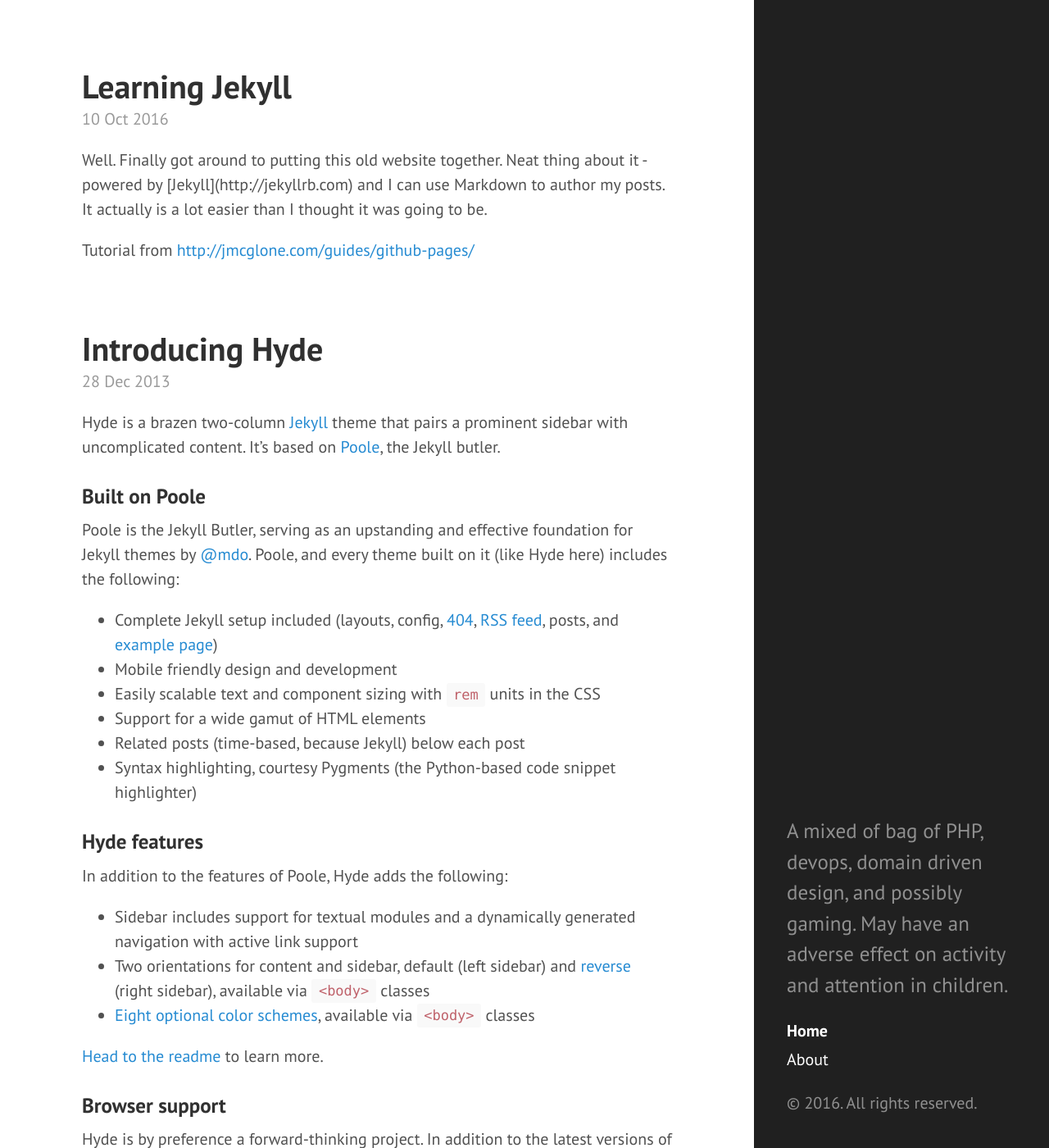
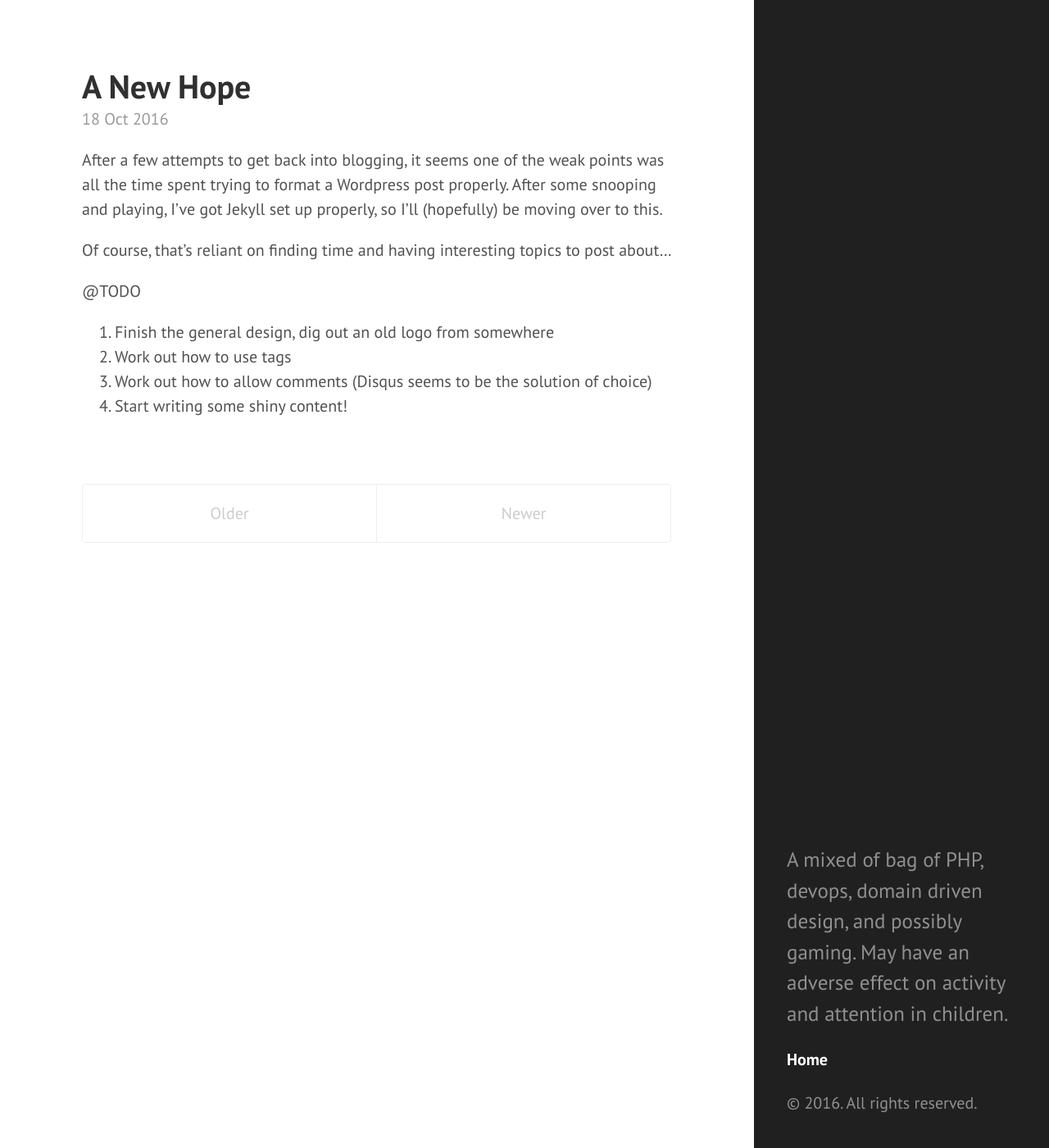
Before and after one commit to chrisarmitage/chrisarmitage.gihub.io, a Jekyll site: the page built from index.html, in a window 1280 px wide and 1400 px high. Shown: the whole window at 82% size. Built offline with Jekyll 4.4.1, drawn with Linux system fonts in a browser that asks for light colours; the list of posts is cut into pages by our own code; some of the changed text lies outside the part shown.

Commit message:
Post cleanup

```diff
--- a/_posts/2012-02-06-whats-jekyll.md
+++ /dev/null
@@ -1,12 +0,0 @@
----
-layout: post
-title: What's Jekyll?
----
-
-[Jekyll](http://jekyllrb.com) is a static site generator, an open-source tool for creating simple yet powerful websites of all shapes and sizes. From [the project's readme](https://github.com/mojombo/jekyll/blob/master/README.markdown):
-
-  > Jekyll is a simple, blog aware, static site generator. It takes a template directory [...] and spits out a complete, static website suitable for serving with Apache or your favorite web server. This is also the engine behind GitHub Pages, which you can use to host your project’s page or blog right here from GitHub.
-
-It's an immensely useful tool and one we encourage you to use here with Hyde.
-
-Find out more by [visiting the project on GitHub](https://github.com/mojombo/jekyll).
--- a/_posts/2013-12-28-introducing-hyde.md
+++ /dev/null
@@ -1,37 +0,0 @@
----
-layout: post
-title: Introducing Hyde
----
-
-Hyde is a brazen two-column [Jekyll](http://jekyllrb.com) theme that pairs a prominent sidebar with uncomplicated content. It's based on [Poole](http://getpoole.com), the Jekyll butler.
-
-### Built on Poole
-
-Poole is the Jekyll Butler, serving as an upstanding and effective foundation for Jekyll themes by [@mdo](https://twitter.com/mdo). Poole, and every theme built on it (like Hyde here) includes the following:
-
-* Complete Jekyll setup included (layouts, config, [404](/404), [RSS feed](/atom.xml), posts, and [example page](/about))
-* Mobile friendly design and development
-* Easily scalable text and component sizing with `rem` units in the CSS
-* Support for a wide gamut of HTML elements
-* Related posts (time-based, because Jekyll) below each post
-* Syntax highlighting, courtesy Pygments (the Python-based code snippet highlighter)
-
-### Hyde features
-
-In addition to the features of Poole, Hyde adds the following:
-
-* Sidebar includes support for textual modules and a dynamically generated navigation with active link support
-* Two orientations for content and sidebar, default (left sidebar) and [reverse](https://github.com/poole/lanyon#reverse-layout) (right sidebar), available via `<body>` classes
-* [Eight optional color schemes](https://github.com/poole/hyde#themes), available via `<body>` classes
-
-[Head to the readme](https://github.com/poole/hyde#readme) to learn more.
-
-### Browser support
-
-Hyde is by preference a forward-thinking project. In addition to the latest versions of Chrome, Safari (mobile and desktop), and Firefox, it is only compatible with Internet Explorer 9 and above.
-
-### Download
-
-Hyde is developed on and hosted with GitHub. Head to the <a href="https://github.com/poole/hyde">GitHub repository</a> for downloads, bug reports, and features requests.
-
-Thanks!
--- a/_posts/2016-10-10-learning-jekyll.md
+++ /dev/null
@@ -1,7 +0,0 @@
----
-layout: post
-title: "Learning Jekyll"
-date: 2016-10-10
----
-<p>Well. Finally got around to putting this old website together. Neat thing about it - powered by [Jekyll](http://jekyllrb.com) and I can use Markdown to author my posts. It actually is a lot easier than I thought it was going to be.</p>
-<p>Tutorial from <a href="http://jmcglone.com/guides/github-pages/">http://jmcglone.com/guides/github-pages/</a></p>
--- /dev/null
+++ b/_posts/2016-10-18-a-new-hope.md
@@ -0,0 +1,16 @@
+---
+layout: post
+title: "A New Hope"
+date: 2016-10-18
+---
+
+After a few attempts to get back into blogging, it seems one of the weak points was all the time spent trying to format a Wordpress post properly. After some snooping and playing, I've got Jekyll set up properly, so I'll (hopefully) be moving over to this.
+
+Of course, that's reliant on finding time and having interesting topics to post about...
+
+@TODO
+
+1. Finish the general design, dig out an old logo from somewhere
+2. Work out how to use tags
+3. Work out how to allow comments (Disqus seems to be the solution of choice)
+4. Start writing some shiny content!
--- a/about.md
+++ /dev/null
@@ -1,30 +0,0 @@
----
-layout: page
-title: About
----
-
-<p class="message">
-  Hey there! This page is included as an example. Feel free to customize it for your own use upon downloading. Carry on!
-</p>
-
-In the novel, *The Strange Case of Dr. Jeykll and Mr. Hyde*, Mr. Poole is Dr. Jekyll's virtuous and loyal butler. Similarly, Poole is an upstanding and effective butler that helps you build Jekyll themes. It's made by [@mdo](https://twitter.com/mdo).
-
-There are currently two themes built on Poole:
-
-* [Hyde](http://hyde.getpoole.com)
-* [Lanyon](http://lanyon.getpoole.com)
-
-Learn more and contribute on [GitHub](https://github.com/poole).
-
-## Setup
-
-Some fun facts about the setup of this project include:
-
-* Built for [Jekyll](http://jekyllrb.com)
-* Developed on GitHub and hosted for free on [GitHub Pages](https://pages.github.com)
-* Coded with [Sublime Text 2](http://sublimetext.com), an amazing code editor
-* Designed and developed while listening to music like [Blood Bros Trilogy](https://soundcloud.com/maddecent/sets/blood-bros-series)
-
-Have questions or suggestions? Feel free to [open an issue on GitHub](https://github.com/poole/issues/new) or [ask me on Twitter](https://twitter.com/mdo).
-
-Thanks for reading!
```
Also changed, not shown: _posts/example-content.md (renamed from _posts/2012-02-07-example-content.md, +11 -0 lines).
